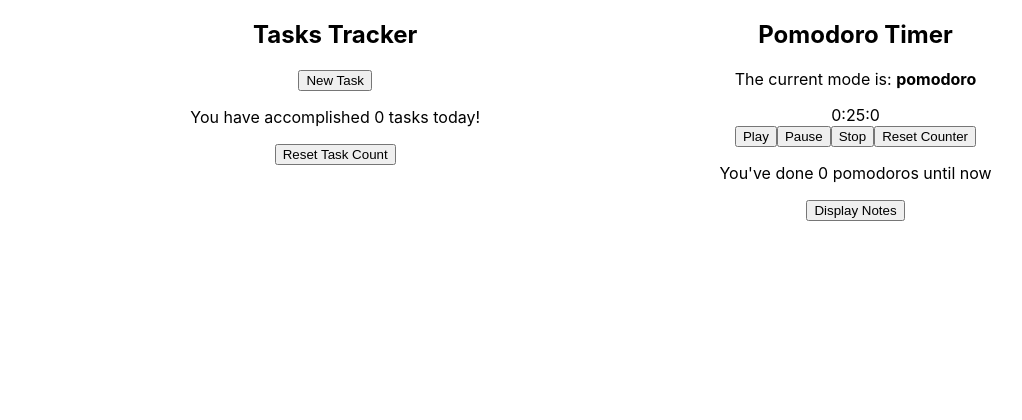
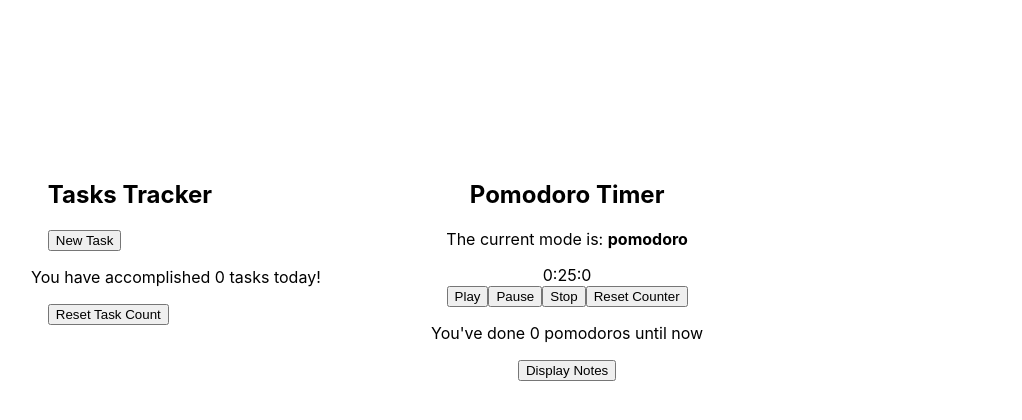
Before and after one commit to AlfredoCabrera-Tech/viking-productivity-suite, a React (Create React App) app: page / in a window 1280 px wide. Shown: the top 420 px of the page, without its empty margins (49-1071 px from the left). Built offline with nearby package versions, Linux system fonts and the light colour scheme.

Commit message:
page basic layout done

```diff
--- a/src/App.js
+++ b/src/App.js
@@ -24,9 +24,13 @@ function App() {
   return (
     <GlobalContext.Provider value={globalContextValue}>
       <div className="App">
-        <TasksMain className="Tasks"/>
-        <TimerMain className="Timer" />
-        <NotesMain className="Notes" />
+        <section className='tasks--area'>
+          <TasksMain className="Tasks"/>
+        </section>
+        <section className='timer-notes--area'>
+          <TimerMain className="Timer" />
+          <NotesMain className="Notes" />
+        </section>
       </div>
     </GlobalContext.Provider>
   );
--- a/src/App.scss
+++ b/src/App.scss
@@ -1,12 +1,27 @@
 @use './scss/abstracts/forward';
 
 .App {
-  display: flex;
-  justify-content: space-evenly;
-  text-align: center;
-  //padding: 0 3rem;
+  display: grid;
+  grid-template-columns: minmax(250px,30%) 1fr;
+  grid-template-areas:
+  "tasks timer-notes"
+  ;
+  padding: 10rem 5rem;
 
   &>*{
     //outline: 1px solid red;
   }
+
+  .tasks--area{
+    grid-area: "tasks";
+  }
+
+  .timer-notes--area{
+    grid-area: "timer-notes";
+    display: flex;
+    justify-content: space-between;
+    text-align: center;
+    padding: 0 5vw;
+  }
+
 }
--- a/src/components/Tasks/TasksList/TasksList.jsx
+++ b/src/components/Tasks/TasksList/TasksList.jsx
@@ -54,7 +54,9 @@ function TasksList(props) {
   return (
     <div>
       <p>You have accomplished {taskCounter} tasks today!</p>
-      <button onClick={resetCounter}>Reset Task Count</button>
+      <div className="btn-container">
+        <button onClick={resetCounter}>Reset Task Count</button>
+      </div>
       <section className='tasks'>
         {tasks.sort((a,b) => b-a).map((task, index) => {
           return (
--- a/src/components/Tasks/TasksMain.jsx
+++ b/src/components/Tasks/TasksMain.jsx
@@ -72,7 +72,7 @@ function TasksMain() {
 
   return (
     <div>
-      <h2>Tasks Tracker</h2>
+      <h2 className='tasks-component__title'>Tasks Tracker</h2>
       {(mode==='new' || mode==='edit') && <div>
         <form className='task-form'>
           <label
@@ -107,13 +107,17 @@ function TasksMain() {
             </label>
           </div>
         </form>
-        <button onClick={saveNewTask}>Save Task</button>
-        <button onClick={cancel}>Cancel</button>
+        <div className="btn-container">
+          <button onClick={saveNewTask}>Save Task</button>
+          <button onClick={cancel}>Cancel</button>
+        </div>
       </div>}
-      {mode!=='new' && mode!=='edit' && <button
-        onClick={createNewTask} >
+      {mode!=='new' && mode!=='edit' && <div className="btn-container">
+        <button
+          onClick={createNewTask} >
         New Task
-      </button>}
+      </button>
+      </div>}
       <TasksList
        setMode={setMode}
        mode={mode}
--- a/src/scss/components/_taskForm.scss
+++ b/src/scss/components/_taskForm.scss
@@ -1,3 +1,7 @@
+.tasks-component__title, .btn-container{
+  padding-left: 5%;
+}
+
 .task-form{
   display: flex;
   flex-direction: column;
@@ -14,6 +18,5 @@
 
   &>.priority-label{
     margin: 1rem 0;
-
   }
 }
```
